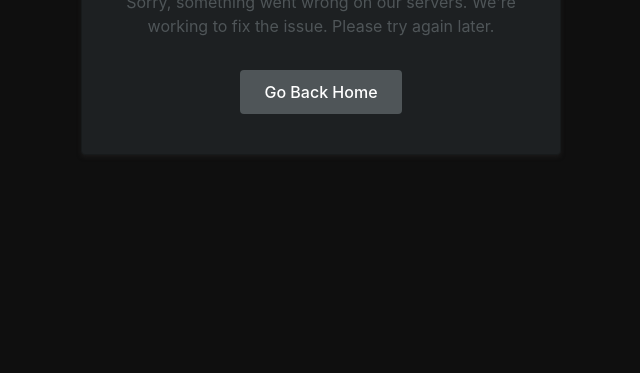
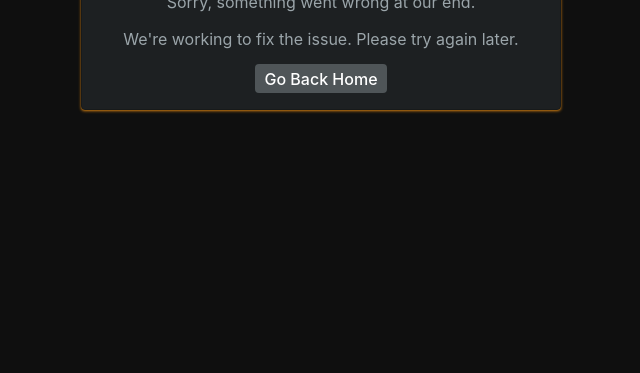
Before and after one commit to FirstTimeEZ/server-ssl, a plain HTML site: page error/500.html in a window 1280 px wide. Shown: the part 427-800 px from the top of the page, without its empty margins (319-959 px from the left). Drawn offline with Linux system fonts and the light colour scheme.

```diff
--- a/error/500.html
+++ b/error/500.html
@@ -8,16 +8,16 @@
     <style>
         :root {
             --primary-color: #4f5558;
-            --secondary-color: #282d30;
-            --accent-color: #ffab40;
+            --secondary-color: #34383a;
+            --accent-color: #d68111;
             --text-color: #ffffff;
-            --text-secondary: #04141b;
+            --text-secondary: #9ba5aa;
             --background-color: #0f0f0f;
             --background-secondary: #1d2022;
             --border-color: #171a1b;
-            --shadow: 0 2px 4px rgba(37, 36, 36, 0.5);
+            --shadow: 0 1px 3px var(--accent-color);
             --radius: 4px;
-            --spacing: 1rem;
+            --spacing: 0.4rem;
         }
 
         * {
@@ -63,7 +63,7 @@
         }
 
         .error-message {
-            color: var(--primary-color);
+            color: var(--text-secondary);
             margin-bottom: calc(var(--spacing) * 2);
             line-height: 1.5;
         }
@@ -81,7 +81,7 @@
 
         .error-button:hover {
             background-color: var(--secondary-color);
-            box-shadow: 0 0 12px var(--primary-color);
+            box-shadow: 0 0 4px var(--primary-color);
         }
 
         @media (max-width: 480px) {
@@ -100,8 +100,8 @@
     <div class="error-container">
         <div class="error-code">500</div>
         <h1 class="error-title">Server Error</h1>
-        <p class="error-message">Sorry, something went wrong on our servers. We're working to fix the issue. Please try
-            again later.</p>
+        <p class="error-message">Sorry, something went wrong at our end.</p>
+        <p class="error-message">We're working to fix the issue. Please try again later.</p>
         <a href="/" class="error-button">Go Back Home</a>
     </div>
 </body>
```
Also changed, not shown: error/404.html (+7 -7 lines), README.md.
